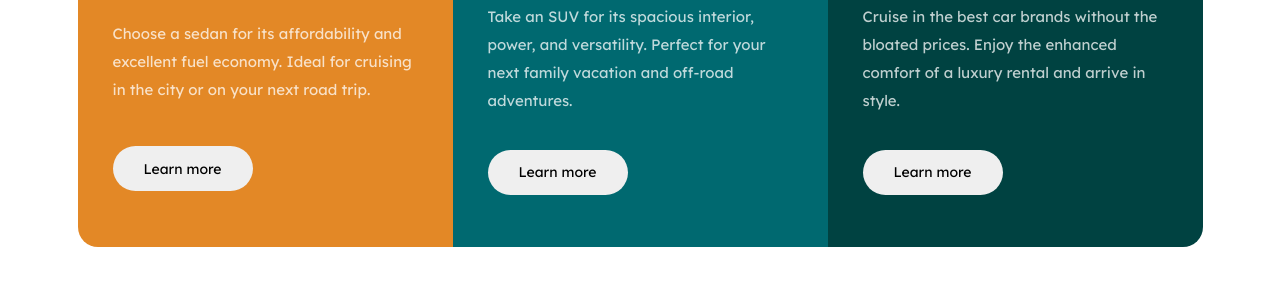
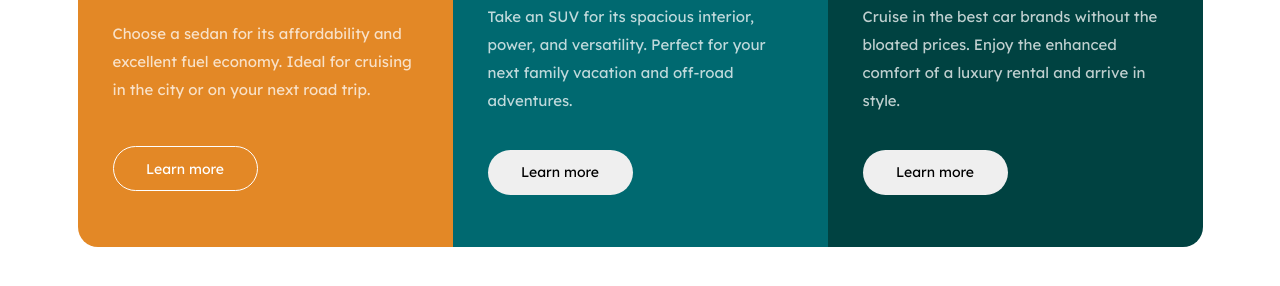
Before and after one commit to archie-k/3-column-preview-card-component, a plain HTML site: page index.html in a window 1280 px wide. In both pictures the pointer is over the button 182 px from the left and 546 px from the top of the page. Shown: the part 378-664 px from the top of the page. Drawn offline with Linux system fonts and the light colour scheme.

Commit message:
Add active state to buttons

```diff
--- a/style.css
+++ b/style.css
@@ -48,11 +48,14 @@ button {
   border: none;
   border-radius: 40px;
   height: 45px;
-  width: 140px;
+  width: 145px;
 }
 
 button:hover {
   cursor: pointer;
+  background-color: transparent;
+  color: white;
+  border: 1px solid white;
 }
 
 /* Background colors */
```
